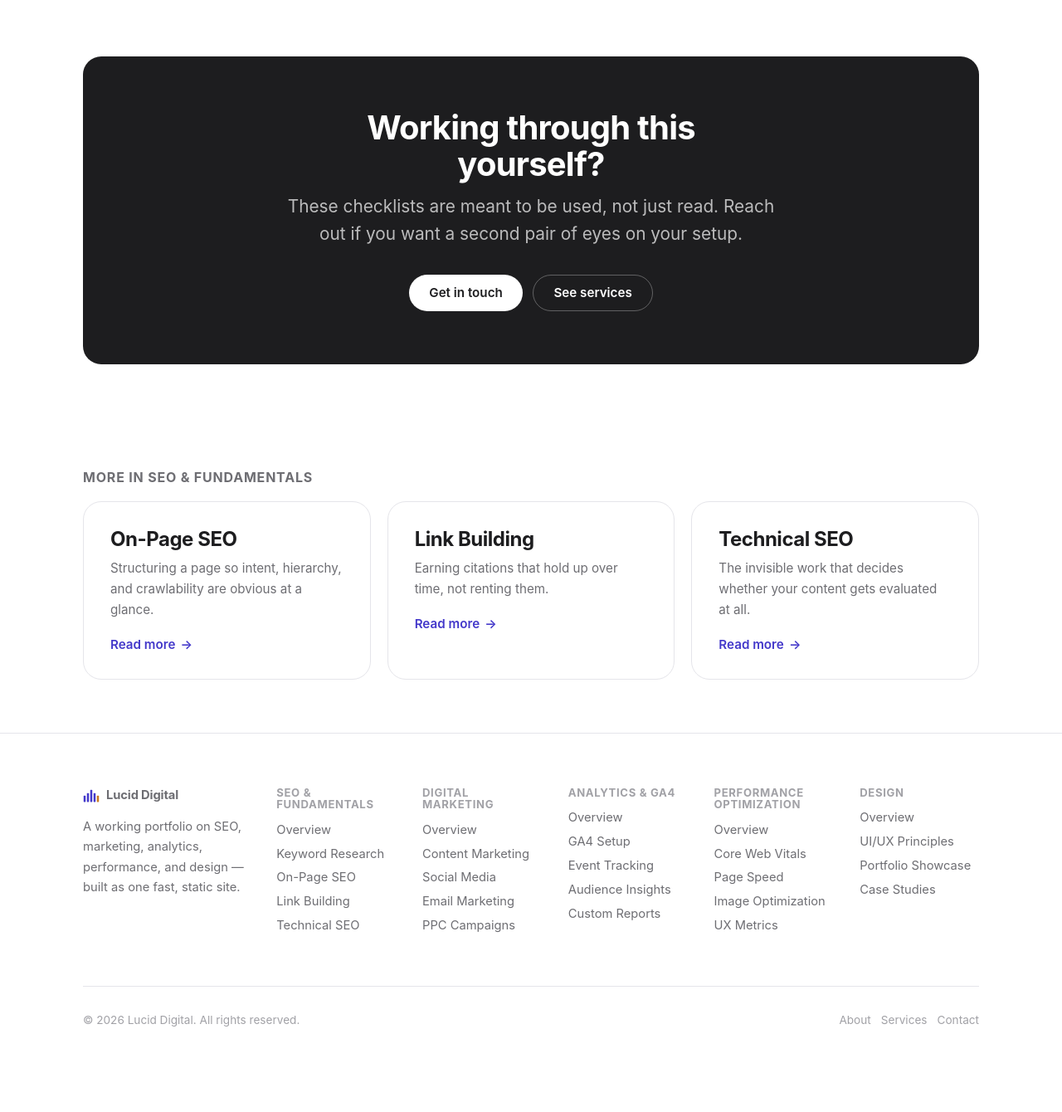
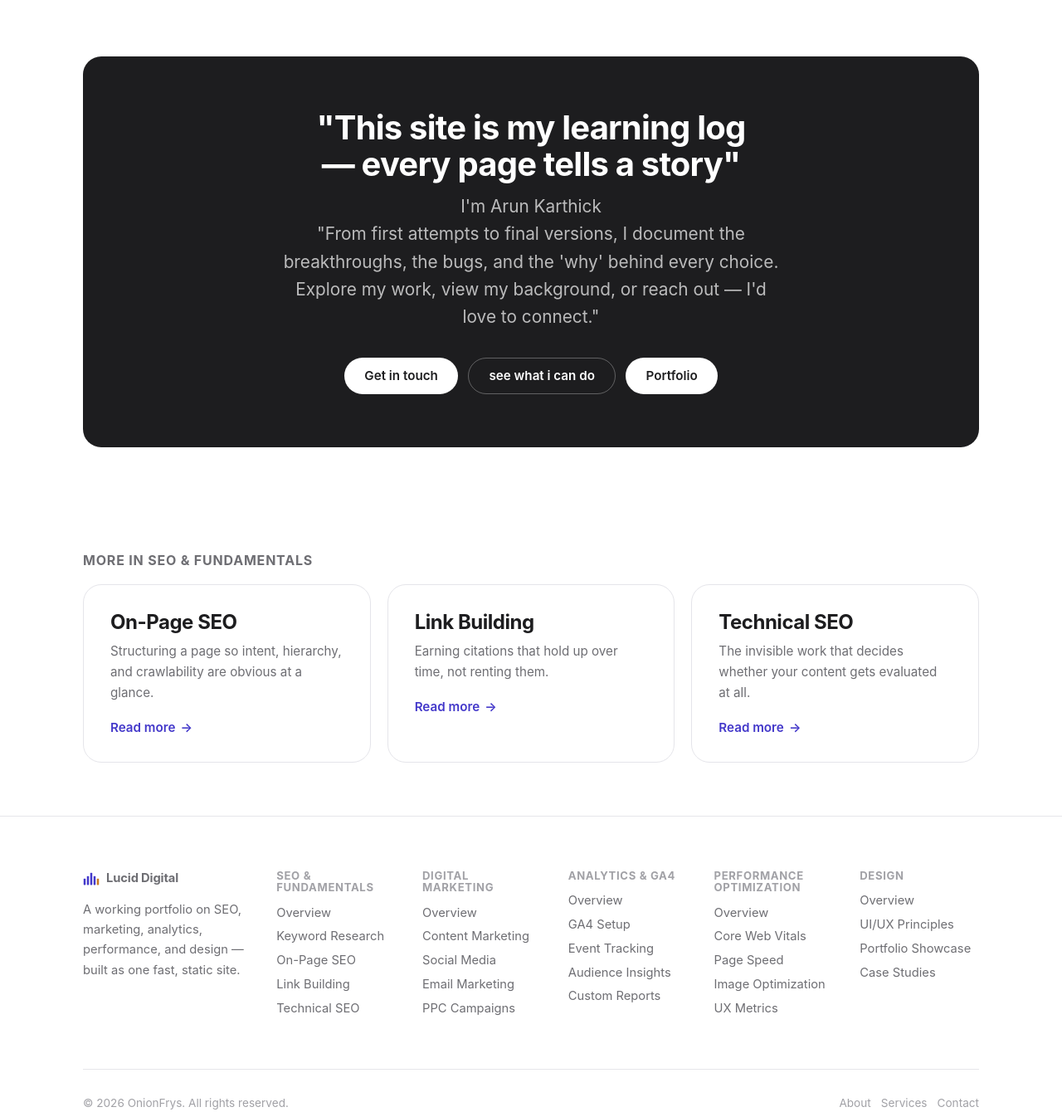
Before and after one commit to karthickology/OnionFrys, a plain HTML site: page seo-keyword-research.html in a window 1280 px wide. Shown: the part 2900-4240 px from the top of the page at 83% size. Before the commit the page ends 4169 px from the top, so only its background shows below. Drawn offline with Linux system fonts and the light colour scheme.

Commit message:
Update seo-keyword-research.html

```diff
--- a/seo-keyword-research.html
+++ b/seo-keyword-research.html
@@ -162,14 +162,15 @@ This holistic approach—often called search term prioritization, opportunity sc
     </div>
   </section>
 
-  <section class="section">
+ <section class="section">
   <div class="container">
     <div class="cta">
-      <h2>Working through this yourself?</h2>
-      <p class="lede">These checklists are meant to be used, not just read. Reach out if you want a second pair of eyes on your setup.</p>
+      <h2>"This site is my learning log — every page tells a story"</h2>
+      <p class="lede">I'm Arun Karthick <br> "From first attempts to final versions, I document the breakthroughs, the bugs, and the 'why' behind every choice. Explore my work, view my background, or reach out — I'd love to connect."</p>
       <div class="hero-actions">
         <a href="contact.html" class="btn btn-primary">Get in touch</a>
-        <a href="services.html" class="btn btn-secondary">See services</a>
+        <a href="services.html" class="btn btn-secondary">see what i can do</a>
+        <a href="about.html" class="btn btn-primary">Portfolio</a>
       </div>
     </div>
   </div>
@@ -256,7 +257,7 @@ This holistic approach—often called search term prioritization, opportunity sc
     </div>
     </div>
     <div class="footer-bottom">
-      <span>&copy; 2026 Lucid Digital. All rights reserved.</span>
+      <span>&copy; 2026 OnionFrys. All rights reserved.</span>
       <div class="row gap-sm">
         <a href="about.html">About</a>
         <a href="services.html">Services</a>
```
